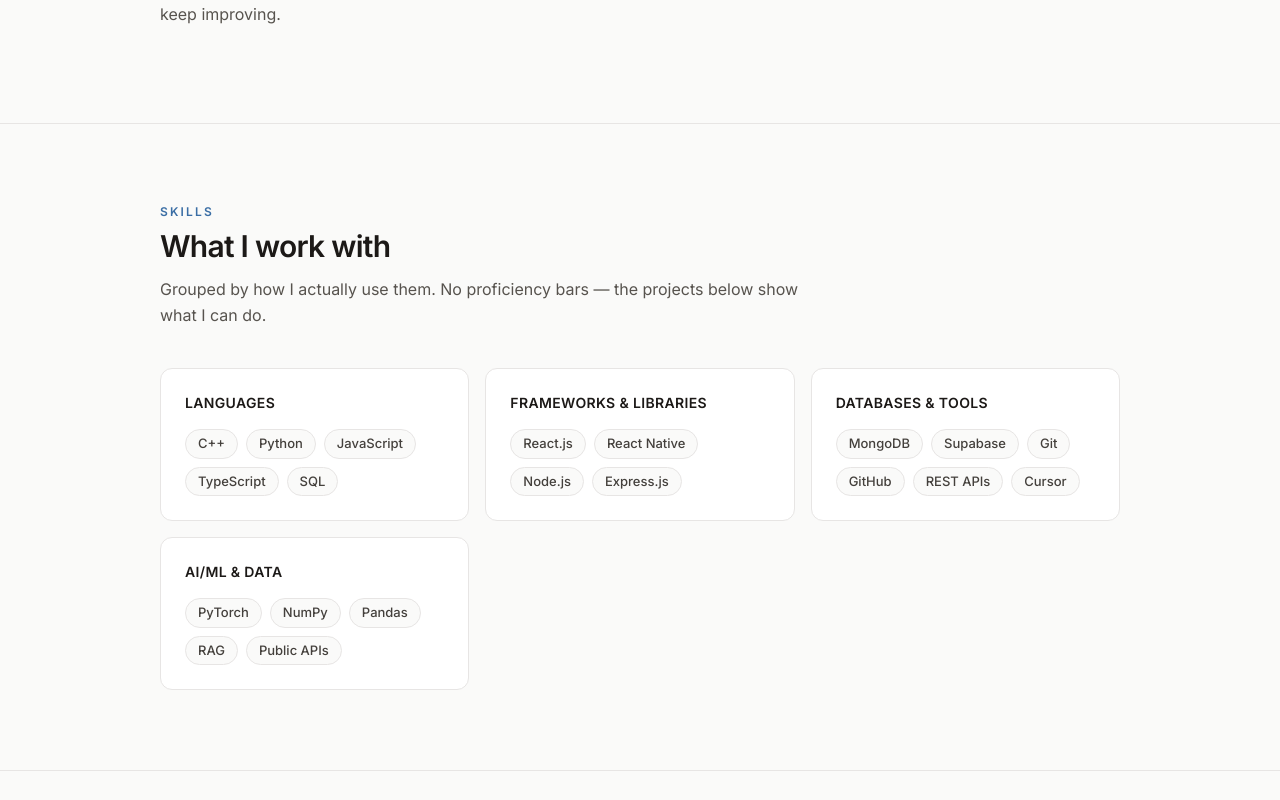
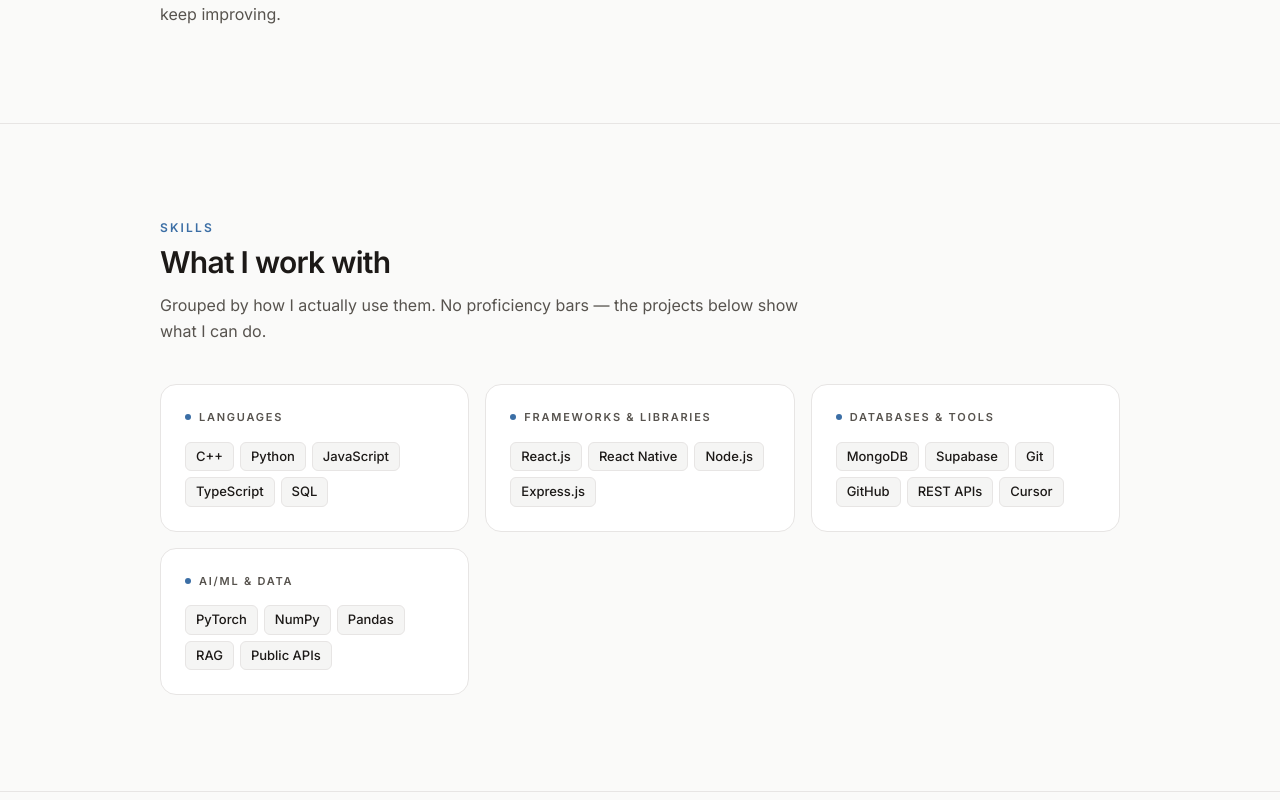
Before and after one commit to Exploring-glitch/sreeja-dey-portfolio, a React (Vite) app: page / in a window 1280 px wide. Shown: the part 1220-2020 px from the top of the page. Built offline with nearby package versions, Linux system fonts and the light colour scheme.

Commit message:
style: unify skill card and chip styling

```diff
--- a/src/components/Skills.jsx
+++ b/src/components/Skills.jsx
@@ -3,8 +3,8 @@
 
 export default function Skills() {
   return (
-    <section id="skills" className="scroll-mt-20 border-b border-[#E7E5E4]">
-      <div className="mx-auto max-w-5xl px-5 py-16 sm:px-8 sm:py-20">
+    <section id="skills" className="scroll-mt-20 border-b border-line">
+      <div className="mx-auto max-w-5xl px-5 py-16 sm:px-8 sm:py-24">
         <SectionHeading
           eyebrow="Skills"
           title="What I work with"
@@ -14,21 +14,25 @@
           {skillGroups.map((group) => (
             <div
               key={group.title}
-              className="reveal rounded-xl border border-[#E7E5E4] bg-white p-6 transition-shadow hover:shadow-[0_8px_24px_-12px_rgba(28,25,23,0.25)]"
+              className="reveal rounded-2xl border border-line bg-white p-6 transition-all hover:-translate-y-0.5 hover:border-line-strong hover:shadow-[0_12px_32px_-20px_rgba(28,25,23,0.3)]"
             >
-              <h3 className="text-sm font-semibold tracking-wide text-[#1C1917] uppercase">
+              <h3 className="flex items-center gap-2 text-[11px] font-semibold tracking-[0.16em] text-muted uppercase">
+                <span
+                  aria-hidden="true"
+                  className="h-1.5 w-1.5 rounded-full bg-accent"
+                />
                 {group.title}
               </h3>
               {group.note && (
-                <p className="mt-1 text-xs leading-relaxed text-[#57534E]">
+                <p className="mt-1.5 text-xs leading-relaxed text-muted">
                   {group.note}
                 </p>
               )}
-              <ul className="mt-4 flex flex-wrap gap-2">
+              <ul className="mt-4 flex flex-wrap gap-1.5">
                 {group.items.map((skill) => (
                   <li
                     key={skill}
-                    className="rounded-full border border-[#E7E5E4] bg-[#FAFAF9] px-3 py-1 text-[13px] font-medium text-[#44403C]"
+                    className="rounded-md border border-line bg-paper-soft px-2.5 py-1 text-[13px] font-medium text-ink"
                   >
                     {skill}
                   </li>
```
